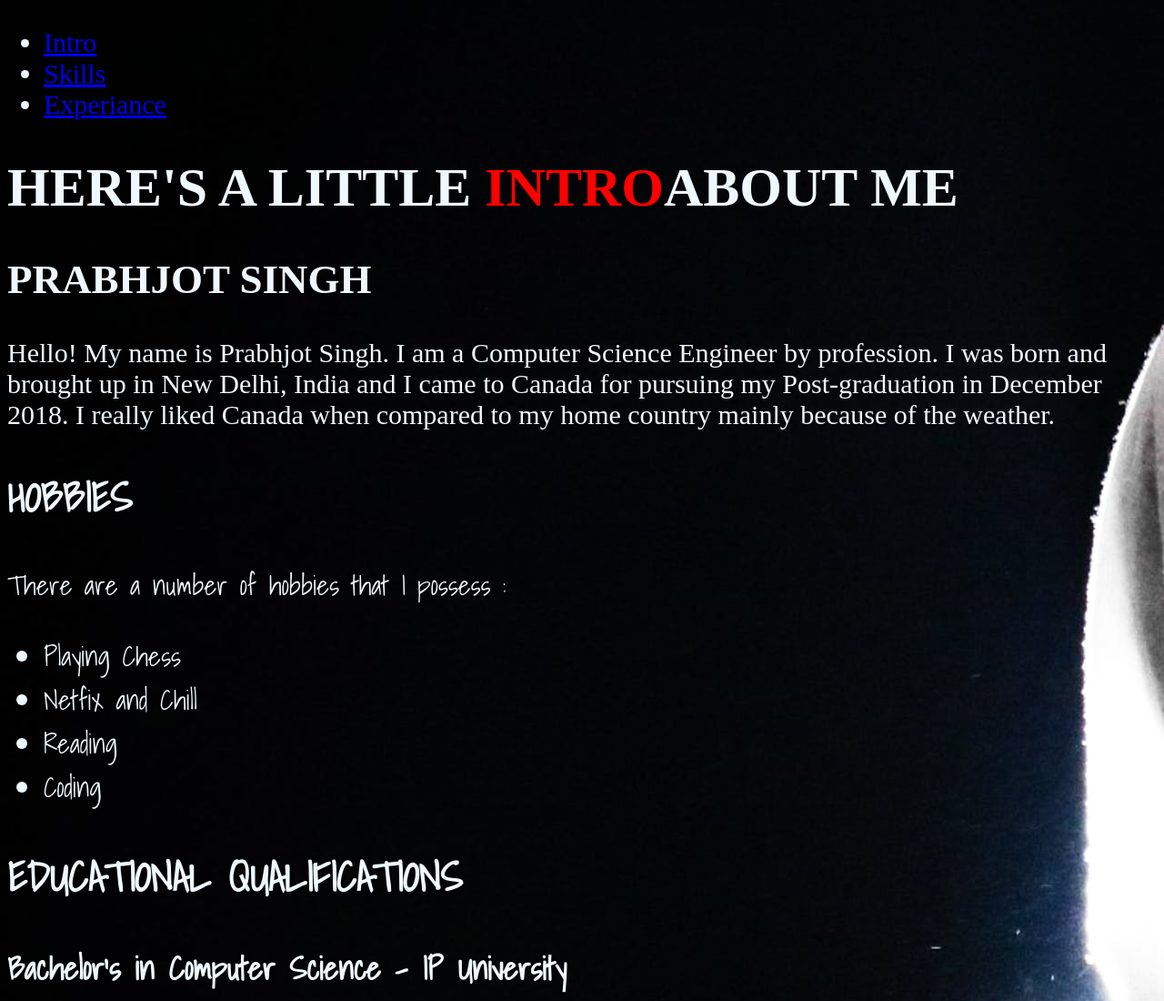
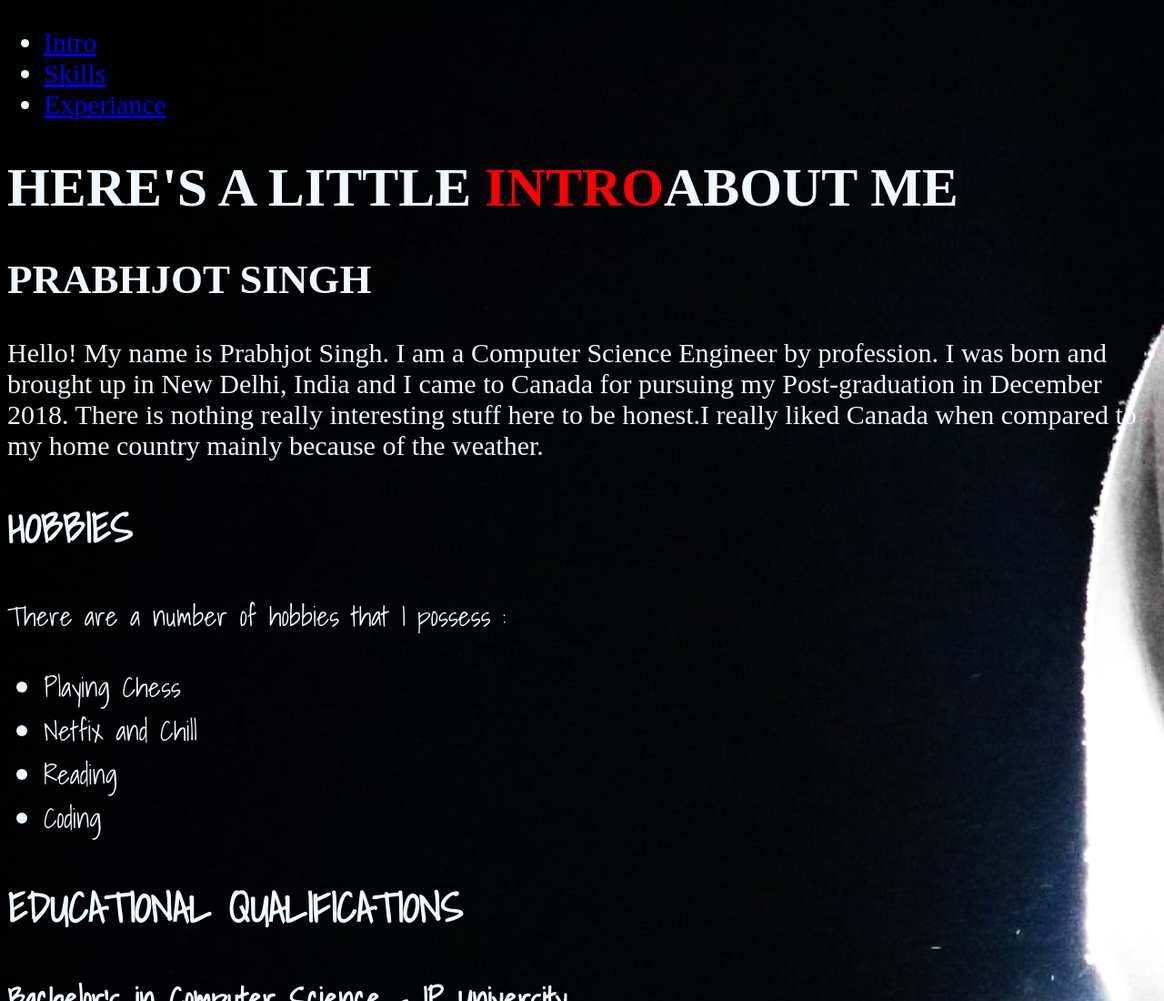
Before and after one commit to prabhjotsingh10/My-BIO, a plain HTML site: page index.html in a window 1280 px wide. Shown: the top 1100 px of the page at 91% size. Drawn offline with Linux system fonts and the light colour scheme.

Commit message:
Second Commit

```diff
--- a/index.html
+++ b/index.html
@@ -15,7 +15,7 @@
             </nav>
             <h1>HERE'S A LITTLE <span id="INTRO">INTRO</span>ABOUT ME </h1>
             <h2> PRABHJOT SINGH</h2>
-            <p> Hello! My name is Prabhjot Singh. I am a Computer Science Engineer by profession. I was born and brought up in New Delhi, India and I came to Canada for pursuing my Post-graduation in December 2018. I really liked Canada when compared to my home country mainly because of the weather.</p>
+            <p> Hello! My name is Prabhjot Singh. I am a Computer Science Engineer by profession. I was born and brought up in New Delhi, India and I came to Canada for pursuing my Post-graduation in December 2018. There is nothing really interesting stuff here to be honest.I really liked Canada when compared to my home country mainly because of the weather.</p>
         </header>
 
         <main class="maininfo">
```
